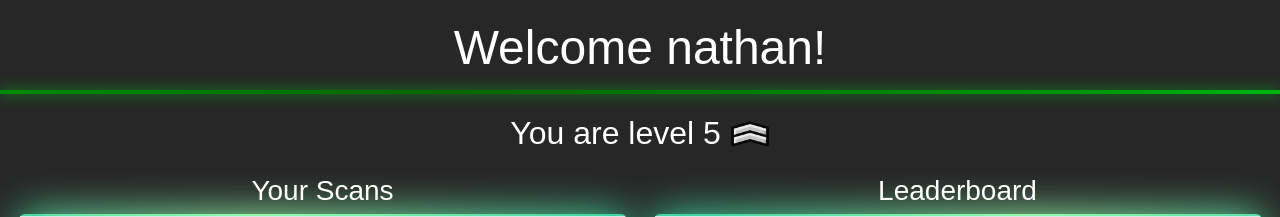
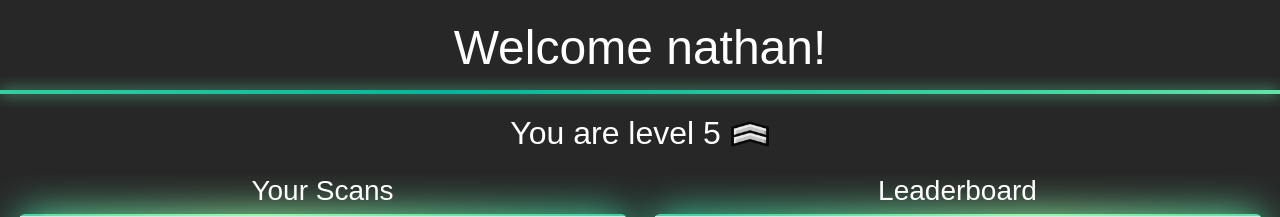
Before and after one commit to EdSmith8563/ecoScan, a Django app: page /accounts/ in a window 1280 px wide. Shown: the part 58-275 px from the top of the page. Run offline with Django 4.2, Linux system fonts and the light colour scheme; a user stored in the database is signed in; data comes from the database, SQL or seed files in the repository; some libraries are stand-ins or nearby versions.

Commit message:
More colour changes

```diff
--- a/static/accounts/styles/baseStyles.css
+++ b/static/accounts/styles/baseStyles.css
@@ -53,7 +53,7 @@ body {
     height: 4px;
     margin-top: 2px;
     margin-bottom: 20px;
-    background: linear-gradient(to right, #006600, #01970b, #00ff1a,#009d0b,#006600 );
+    background: linear-gradient(to right, #02b69c, #49d8a3, #95fcab,#49d8a3,#02b69c );
     animation: flowing 8s linear infinite, pulseShadow 4s infinite alternate;
     background-size: 200% 100%;
     background-position: 0% 0;
@@ -67,10 +67,10 @@ body {
 }
 @keyframes pulseShadow {
     0% {
-        box-shadow: 0 0 20px #00f719; /* Starting state of the shadow */
+        box-shadow: 0 0 20px #95fcab; /* Starting state of the shadow */
     }
     100% {
-        box-shadow: 0 0 10px #01970b; /* End state of the shadow */
+        box-shadow: 0 0 10px #49d8a3; /* End state of the shadow */
     }
 }
 
--- a/static/map/styles/mapStyles.css
+++ b/static/map/styles/mapStyles.css
@@ -149,7 +149,7 @@ body {
     height: 4px;
     margin-top: 10px;
     margin-bottom: 20px;
-    background: linear-gradient(to right, #006600, #01970b, #00ff1a,#009d0b,#006600 );
+    background: linear-gradient(to right, #02b69c, #49d8a3, #95fcab,#49d8a3,#02b69c );
     animation: flowing 8s linear infinite, pulseShadow 4s infinite alternate;
     background-size: 200% 100%;
     background-position: 0% 0;
```
